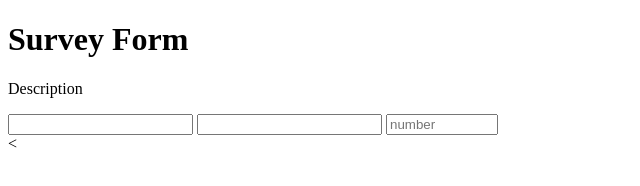
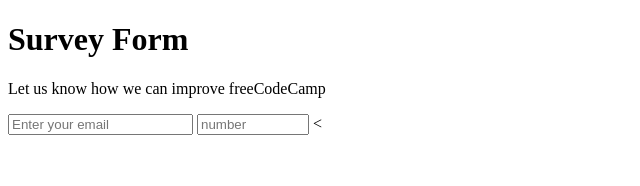
Before and after one commit to gerardo-mtz/mikhail---gerardo, a plain HTML site: page index.html in a window 1280 px wide. Shown: the whole page, without its empty margins (0-640 px from the left). Drawn offline with Linux system fonts and the light colour scheme.

Commit message:
Update index.html

```diff
--- a/index.html
+++ b/index.html
@@ -12,11 +12,12 @@
     </header>
 
     <p id="description">
-      Description
+      Let us know how we can improve freeCodeCamp
     </p>
       <form id=survey-form>
-        <input id ="name" required>
-        <input type="email" id="email" name="email" input pattern="/^[a-zA-Z0-9.!#$%&'*+/=?^_`{|}~-]+@[a-zA-Z0-9-]+(?:\.[a-zA-Z0-9-]+)*$/" required>
+        <label id="name-label"
+        <input class="input-field" id="name" name="name" placeholder="Enter your name" required>
+        <input class="input-field" id="email" name="email" placeholder="Enter your email" required>
         <input class="input-field" type="number" id="number" name="number" min="0" max="999999999" placeholder="number" required>
 
 
```
